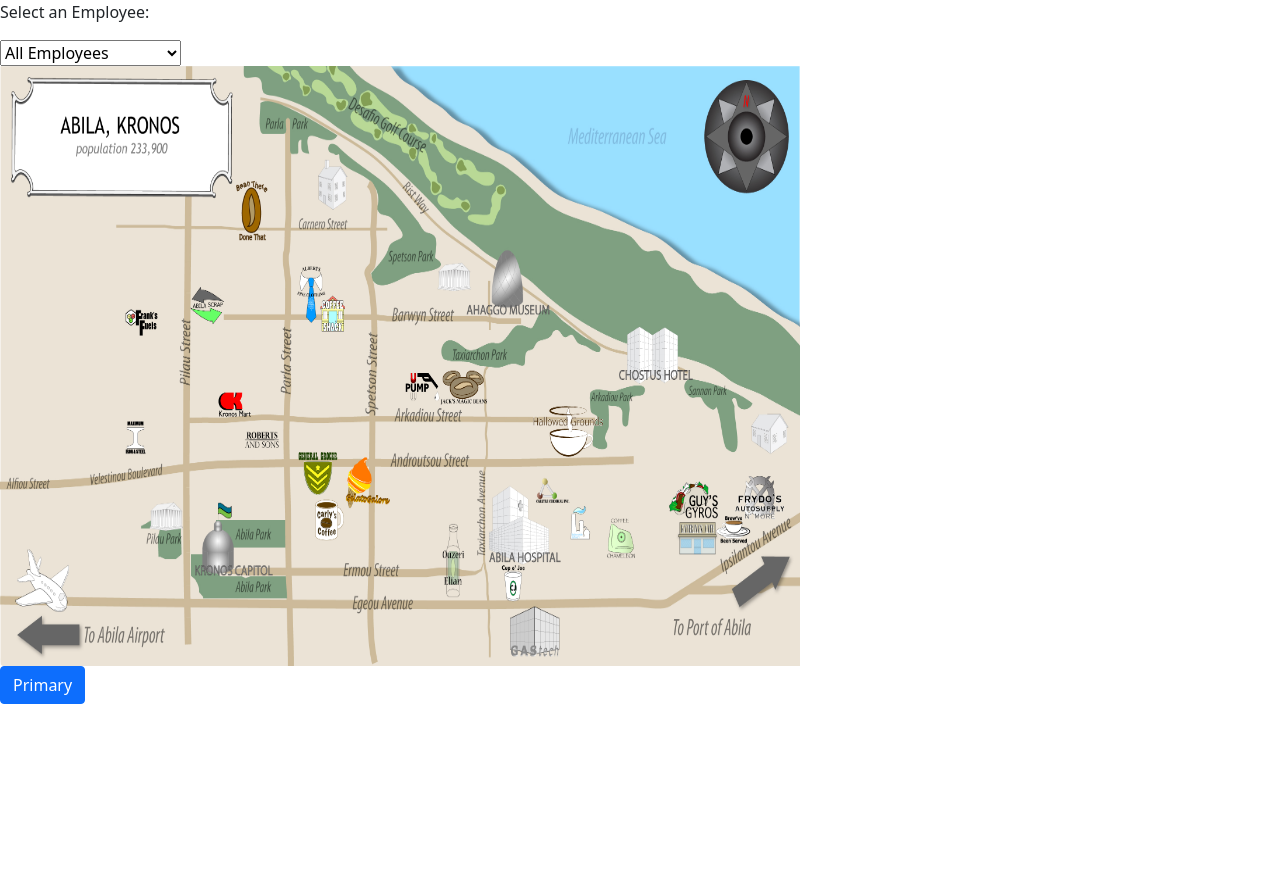
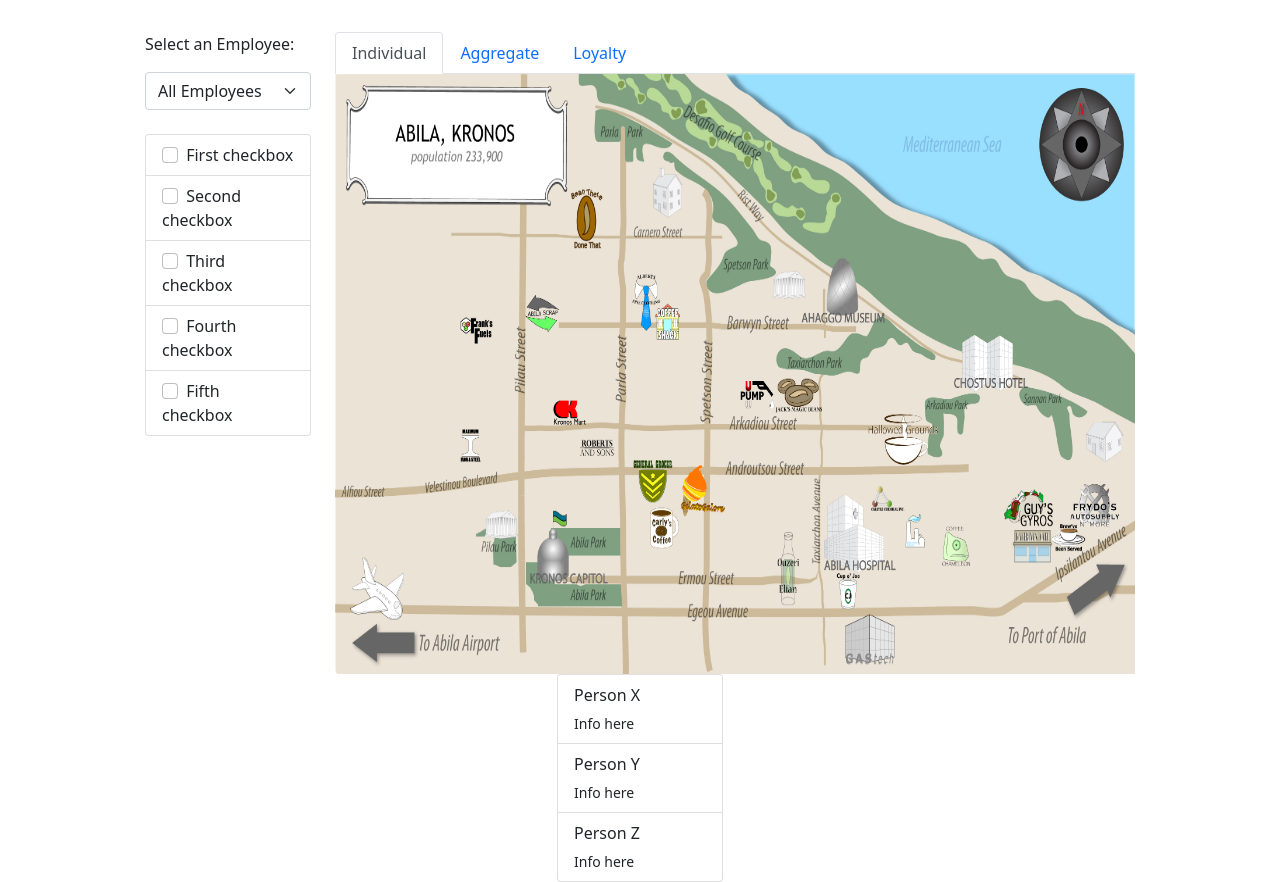
Before and after one commit to kfjustis/cse557a-bjl.github.io, a plain HTML site: page index.html in a window 1280 px wide. Before the commit the page ends 800 px from the top, so only its background shows below. Drawn offline with nearby package versions, Linux system fonts and the light colour scheme.

Commit message:
Did bootstrap styling, need dynamic data

```diff
--- a/index.html
+++ b/index.html
@@ -1,4 +1,4 @@
-<!DOCTYPE html>
+<!doctype html>
 <html lang="en">
     <head>
         <meta charset="utf-8">
@@ -8,13 +8,81 @@
     </head>
     <body>
     <script src="https://d3js.org/d3.v7.min.js"></script>
-    <p>Select an Employee:</p>
-    <select id="employee-dropdown" name = "employees"></select>
-    <div id="map-container"></div>
+    <script src="https://code.jquery.com/jquery-3.4.1.slim.min.js" integrity="sha384-J6qa4849blE2+poT4WnyKhv5vZF5SrPo0iEjwBvKU7imGFAV0wwj1yYfoRSJoZ+n" crossorigin="anonymous"></script>
+    <script src="https://cdn.jsdelivr.net/npm/popper.js@1.16.0/dist/umd/popper.min.js" integrity="sha384-Q6E9RHvbIyZFJoft+2mJbHaEWldlvI9IOYy5n3zV9zzTtmI3UksdQRVvoxMfooAo" crossorigin="anonymous"></script>
+    <script src="https://stackpath.bootstrapcdn.com/bootstrap/4.4.1/js/bootstrap.min.js" integrity="sha384-wfSDF2E50Y2D1uUdj0O3uMBJnjuUD4Ih7YwaYd1iqfktj0Uod8GCExl3Og8ifwB6" crossorigin="anonymous"></script>
     <script type="text/javascript" src="project.js" defer></script>
     <script type="text/javascript" src="carVis.js" defer></script>
     <script type="text/javascript" src="gpsVis.js" defer></script>
-
-    <button type="button" class="btn btn-primary">Primary</button>
+    <div class="container mt-2 pt-4">
+        <div class="row justify-content-md-center">
+          <div class="col col-lg-2">
+            <p>Select an Employee:</p>
+            <select class="form-select" id="employee-dropdown" name="employees"></select>
+            <div class="list-group mt-4">
+                <label class="list-group-item">
+                  <input class="form-check-input me-1" type="checkbox" value="">
+                  First checkbox
+                </label>
+                <label class="list-group-item">
+                  <input class="form-check-input me-1" type="checkbox" value="">
+                  Second checkbox
+                </label>
+                <label class="list-group-item">
+                  <input class="form-check-input me-1" type="checkbox" value="">
+                  Third checkbox
+                </label>
+                <label class="list-group-item">
+                  <input class="form-check-input me-1" type="checkbox" value="">
+                  Fourth checkbox
+                </label>
+                <label class="list-group-item">
+                  <input class="form-check-input me-1" type="checkbox" value="">
+                  Fifth checkbox
+                </label>
+              </div>
+          </div>
+          <div class="col-md-auto">
+            <ul class="nav nav-tabs" id="myTab" role="tablist">
+                <li class="nav-item">
+                    <a class="nav-link active" id="home-tab" data-toggle="tab" href="#individual" role="tab" aria-controls="home" aria-selected="true">Individual</a>
+                </li>
+                <li class="nav-item">
+                    <a class="nav-link" id="profile-tab" data-toggle="tab" href="#aggregate" role="tab" aria-controls="profile" aria-selected="false">Aggregate</a>
+                </li>
+                <li class="nav-item">
+                    <a class="nav-link" id="contact-tab" data-toggle="tab" href="#loyalty" role="tab" aria-controls="contact" aria-selected="false">Loyalty</a>
+                </li>
+            </ul>
+            <div class="tab-content" id="myTabContent">
+                <div class="tab-pane fade show active" id="individual" role="tabpanel" aria-labelledby="home-tab">
+                    <div id="map-container"></div>
+                </div>
+                <div class="tab-pane fade" id="aggregate" role="tabpanel" aria-labelledby="profile-tab">
+                    2
+                </div>
+                <div class="tab-pane fade" id="loyalty" role="tabpanel" aria-labelledby="contact-tab">
+                    3
+                </div>
+            </div>
+          </div>
+          <div class="col col-lg-2">
+            <div class="list-group">
+                <a href="#" class="list-group-item">
+                  <p class="mb-1">Person X</p>
+                  <small>Info here</small>
+                </a>
+                <a href="#" class="list-group-item">
+                  <p class="mb-1">Person Y</p>
+                  <small>Info here</small>
+                </a>
+                <a href="#" class="list-group-item">
+                  <p class="mb-1">Person Z</p>
+                  <small>Info here</small>
+                </a>
+              </div>
+          </div>
+        </div>
+      </div>
     </body>
 </html>
```
